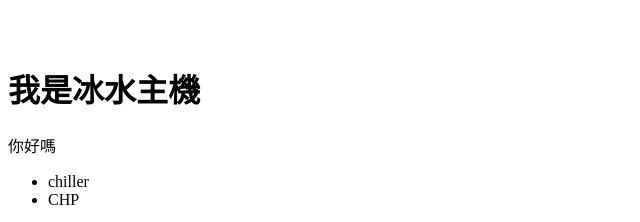
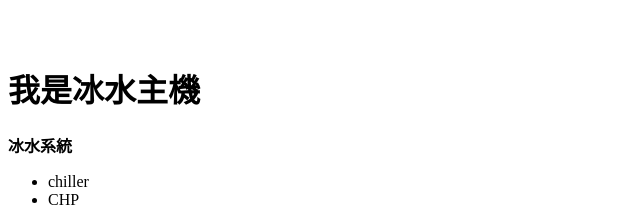
Before and after one commit to JasonhvacTW/myweb, a plain HTML site: page index.html in a window 1280 px wide. Shown: the top 222 px of the page, 0-640 px from the left. Drawn offline with Linux system fonts and the light colour scheme.

Commit message:
Update index.html

```diff
--- a/index.html
+++ b/index.html
@@ -8,7 +8,7 @@
     <br>
     <!-- e04e04e04 -->
     <h1><b>我是冰水主機</b></h1>
-    <p>你好嗎</p>
+    <p><b>冰水系統</b></p>
 <ul>
 <li>chiller</li>
 <li>CHP</li>
```
